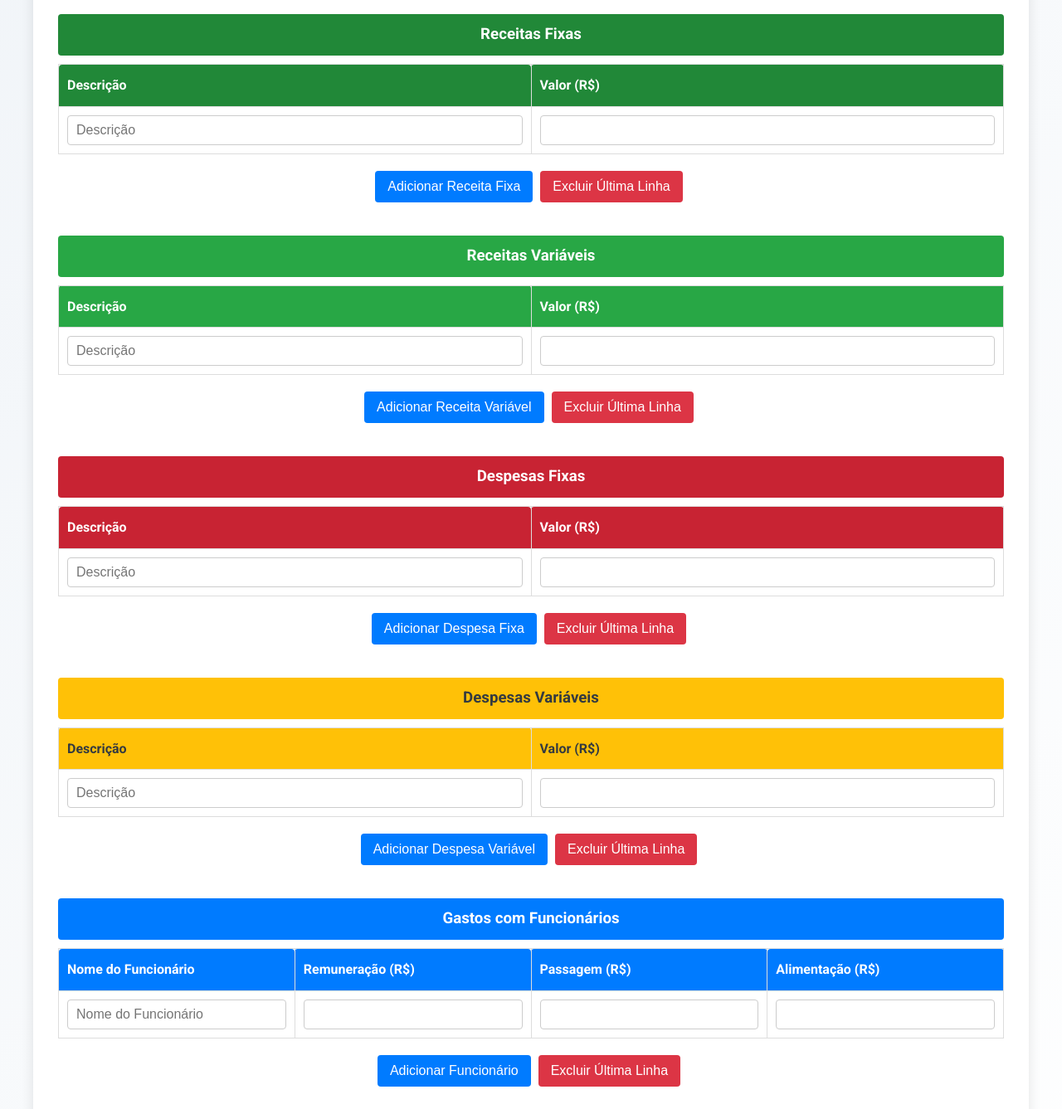
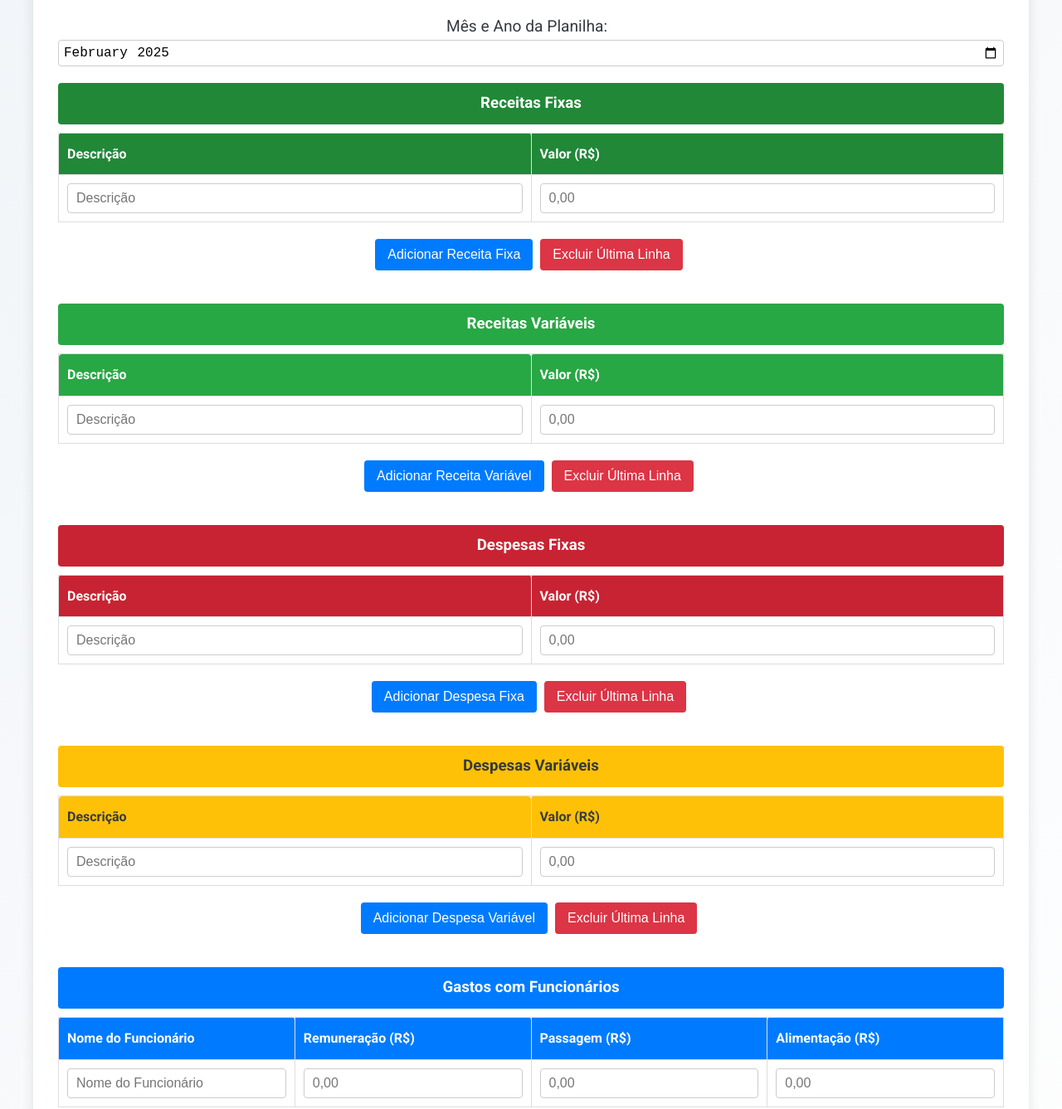
Before and after one commit to codefactorype/planilha-financeira-pessoal, a plain HTML site: page index.html in a window 1280 px wide. Shown: the part 360-1697 px from the top of the page at 83% size. Drawn offline with nearby package versions, Linux system fonts and the light colour scheme.

Commit message:
Update index.html

```diff
--- a/index.html
+++ b/index.html
@@ -73,9 +73,30 @@
       gap: 10px;
     }
 
+    /* Em telas pequenas, as legendas serão exibidas em uma única coluna */
+    @media (max-width: 480px) {
+      .legenda ul {
+        grid-template-columns: 1fr;
+      }
+    }
+
     .legenda li {
       margin-bottom: 5px;
       text-align: left;
+    }
+
+    /* Seção para definir o período (mês e ano) */
+    .periodo {
+      text-align: center;
+      margin-bottom: 20px;
+    }
+    .periodo label {
+      font-size: 1.2rem;
+      margin-right: 10px;
+    }
+    .periodo input {
+      font-size: 1rem;
+      padding: 5px;
     }
 
     section {
@@ -316,7 +337,7 @@
   <div class="container">
     <h2>Planilha Financeira Pessoal</h2>
 
-    <!-- Legenda (organizada em duas colunas) -->
+    <!-- Legenda -->
     <div class="legenda">
       <h4>Legenda</h4>
       <ul>
@@ -337,6 +358,12 @@
         </li>
       </ul>
       <p>Cada categoria está diferenciada por cores para facilitar a visualização e organização das suas finanças.</p>
+    </div>
+
+    <!-- Mecanismo para definir Mês e Ano -->
+    <div class="periodo">
+      <label for="planilhaPeriodo">Mês e Ano da Planilha:</label>
+      <input type="month" id="planilhaPeriodo">
     </div>
 
     <!-- RECEITAS FIXAS -->
@@ -469,29 +496,59 @@
   <script>
     const STORAGE_KEY = 'planilhaFinanceiraData';
 
-    // Calcula os totais e atualiza os campos correspondentes
+    // Função para formatar um número para o formato financeiro brasileiro
+    function formatCurrency(value) {
+      return new Intl.NumberFormat('pt-BR', { style: 'currency', currency: 'BRL' }).format(value);
+    }
+
+    // Função para converter uma string formatada (ex: "R$ 1.234,56") em número
+    function parseCurrency(value) {
+      if (!value) return 0;
+      // Remove "R$" e quaisquer espaços, pontos e substitui a vírgula pelo ponto
+      let clean = value.replace(/[^0-9,.-]+/g, '');
+      if (clean.indexOf(',') > -1) {
+        clean = clean.replace(/\./g, '').replace(',', '.');
+      }
+      return parseFloat(clean) || 0;
+    }
+
+    // Calcula os totais usando parseCurrency para obter valores numéricos
     function calcularTotais() {
       let totalReceitas = 0;
       let totalDespesas = 0;
 
       document.querySelectorAll("input.receita").forEach(input => {
-        totalReceitas += parseFloat(input.value) || 0;
+        totalReceitas += parseCurrency(input.value);
       });
 
       document.querySelectorAll("input.despesa").forEach(input => {
-        totalDespesas += parseFloat(input.value) || 0;
+        totalDespesas += parseCurrency(input.value);
       });
 
       document.getElementById("totalReceitas").value = totalReceitas.toLocaleString('pt-BR', { minimumFractionDigits: 2, maximumFractionDigits: 2 });
       document.getElementById("totalDespesas").value = totalDespesas.toLocaleString('pt-BR', { minimumFractionDigits: 2, maximumFractionDigits: 2 });
       document.getElementById("saldoFinal").value = (totalReceitas - totalDespesas).toLocaleString('pt-BR', { minimumFractionDigits: 2, maximumFractionDigits: 2 });
 
-      // Salva os dados atualizados
       saveAllData();
     }
 
+    // Ao criar um input financeiro, adiciona eventos para formatação
+    function addCurrencyFormatting(input) {
+      input.addEventListener("blur", function() {
+        if (this.value.trim() !== "") {
+          let num = parseCurrency(this.value);
+          this.value = formatCurrency(num);
+          calcularTotais();
+        }
+      });
+      input.addEventListener("focus", function() {
+        let num = parseCurrency(this.value);
+        // Ao focar, remove a formatação para facilitar a edição (exibe apenas o número)
+        this.value = num ? num.toString().replace('.', ',') : "";
+      });
+    }
+
     // Adiciona uma nova linha para seções com Descrição e Valor
-    // Parâmetros opcionais permitem pré-preencher os campos (usado no loadData)
     function adicionarItem(sectionId, tipo, descricao = '', valor = '') {
       const section = document.getElementById(sectionId);
       const tbody = section.querySelector("table tbody");
@@ -507,15 +564,15 @@
       inputDesc.addEventListener("input", calcularTotais);
       tdDesc.appendChild(inputDesc);
 
-      // Célula de Valor
+      // Célula de Valor (aplica formatação financeira)
       const tdValor = document.createElement("td");
       const inputValor = document.createElement("input");
-      inputValor.type = "number";
+      inputValor.type = "text"; // Alterado para "text" para permitir formatação
       inputValor.className = tipo; // "receita" ou "despesa"
-      inputValor.min = "0";
-      inputValor.step = "0.01";
+      inputValor.placeholder = "0,00";
       inputValor.value = valor;
       inputValor.addEventListener("input", calcularTotais);
+      addCurrencyFormatting(inputValor);
       tdValor.appendChild(inputValor);
 
       tr.appendChild(tdDesc);
@@ -523,8 +580,7 @@
       tbody.appendChild(tr);
     }
 
-    // Adiciona uma nova linha para a seção de Gastos com Funcionários
-    // Parâmetros opcionais permitem pré-preencher os campos (usado no loadData)
+    // Adiciona uma nova linha para a seção de Gastos com Funcionários (aplica formatação financeira nos valores)
     function adicionarFuncionario(nome = '', remuneracao = '', passagem = '', alimentacao = '') {
       const section = document.getElementById("gastos-funcionarios");
       const tbody = section.querySelector("table tbody");
@@ -542,34 +598,34 @@
       // Remuneração
       const tdRemuneracao = document.createElement("td");
       const inputRemuneracao = document.createElement("input");
-      inputRemuneracao.type = "number";
+      inputRemuneracao.type = "text";
       inputRemuneracao.className = "despesa";
-      inputRemuneracao.min = "0";
-      inputRemuneracao.step = "0.01";
+      inputRemuneracao.placeholder = "0,00";
       inputRemuneracao.value = remuneracao;
       inputRemuneracao.addEventListener("input", calcularTotais);
+      addCurrencyFormatting(inputRemuneracao);
       tdRemuneracao.appendChild(inputRemuneracao);
 
       // Passagem
       const tdPassagem = document.createElement("td");
       const inputPassagem = document.createElement("input");
-      inputPassagem.type = "number";
+      inputPassagem.type = "text";
       inputPassagem.className = "despesa";
-      inputPassagem.min = "0";
-      inputPassagem.step = "0.01";
+      inputPassagem.placeholder = "0,00";
       inputPassagem.value = passagem;
       inputPassagem.addEventListener("input", calcularTotais);
+      addCurrencyFormatting(inputPassagem);
       tdPassagem.appendChild(inputPassagem);
 
       // Alimentação
       const tdAlimentacao = document.createElement("td");
       const inputAlimentacao = document.createElement("input");
-      inputAlimentacao.type = "number";
+      inputAlimentacao.type = "text";
       inputAlimentacao.className = "despesa";
-      inputAlimentacao.min = "0";
-      inputAlimentacao.step = "0.01";
+      inputAlimentacao.placeholder = "0,00";
       inputAlimentacao.value = alimentacao;
       inputAlimentacao.addEventListener("input", calcularTotais);
+      addCurrencyFormatting(inputAlimentacao);
       tdAlimentacao.appendChild(inputAlimentacao);
 
       tr.appendChild(tdNome);
@@ -579,8 +635,7 @@
       tbody.appendChild(tr);
     }
 
-    // Exclui a última linha da seção especificada.
-    // Se houver apenas uma linha, os inputs são limpos.
+    // Exclui a última linha da seção especificada (ou limpa os inputs se for a única linha)
     function excluirUltimaLinha(sectionId) {
       const section = document.getElementById(sectionId);
       const tbody = section.querySelector("table tbody");
@@ -594,9 +649,10 @@
       saveAllData();
     }
 
-    // Salva todos os dados atuais da planilha no localStorage
+    // Salva todos os dados (incluindo o período) no localStorage
     function saveAllData() {
       const data = {
+        periodo: document.getElementById("planilhaPeriodo").value,
         receitasFixas: [],
         receitasVariaveis: [],
         despesasFixas: [],
@@ -654,12 +710,20 @@
       localStorage.setItem(STORAGE_KEY, JSON.stringify(data));
     }
 
-    // Carrega os dados salvos do localStorage e popula as tabelas.
-    // Se não houver dados, cria uma linha padrão para cada seção.
+    // Carrega os dados salvos do localStorage e popula os campos, definindo também o período
     function loadData() {
+      const periodoInput = document.getElementById("planilhaPeriodo");
       const dataStr = localStorage.getItem(STORAGE_KEY);
       if (dataStr) {
         const data = JSON.parse(dataStr);
+        if (data.periodo) {
+          periodoInput.value = data.periodo;
+        } else {
+          let d = new Date();
+          let month = String(d.getMonth() + 1).padStart(2, '0');
+          let year = d.getFullYear();
+          periodoInput.value = `${year}-${month}`;
+        }
 
         // Receitas Fixas
         const tbodyReceitasFixas = document.querySelector("#receitas-fixas tbody");
@@ -716,7 +780,10 @@
           adicionarFuncionario();
         }
       } else {
-        // Se não houver dados salvos, cria uma linha padrão para cada seção.
+        let d = new Date();
+        let month = String(d.getMonth() + 1).padStart(2, '0');
+        let year = d.getFullYear();
+        periodoInput.value = `${year}-${month}`;
         adicionarItem("receitas-fixas", "receita");
         adicionarItem("receitas-variaveis", "receita");
         adicionarItem("despesas-fixas", "despesa");
@@ -724,11 +791,9 @@
         adicionarFuncionario();
       }
 
-      // Atualiza os totais após o carregamento
       calcularTotais();
     }
 
-    // Carrega os dados ao iniciar a página
     window.addEventListener("load", loadData);
   </script>
 
@@ -737,7 +802,7 @@
   <script src="https://cdnjs.cloudflare.com/ajax/libs/jspdf/2.5.1/jspdf.umd.min.js"></script>
 
   <script>
-    // Função que, ao clicar no botão Exportar, gera um PDF com o conteúdo da .container
+    // Ao clicar no botão Exportar, gera um PDF com o conteúdo da .container
     document.getElementById("exportButton").addEventListener("click", function() {
       html2canvas(document.querySelector(".container")).then(canvas => {
         const imgData = canvas.toDataURL('image/png');
```
